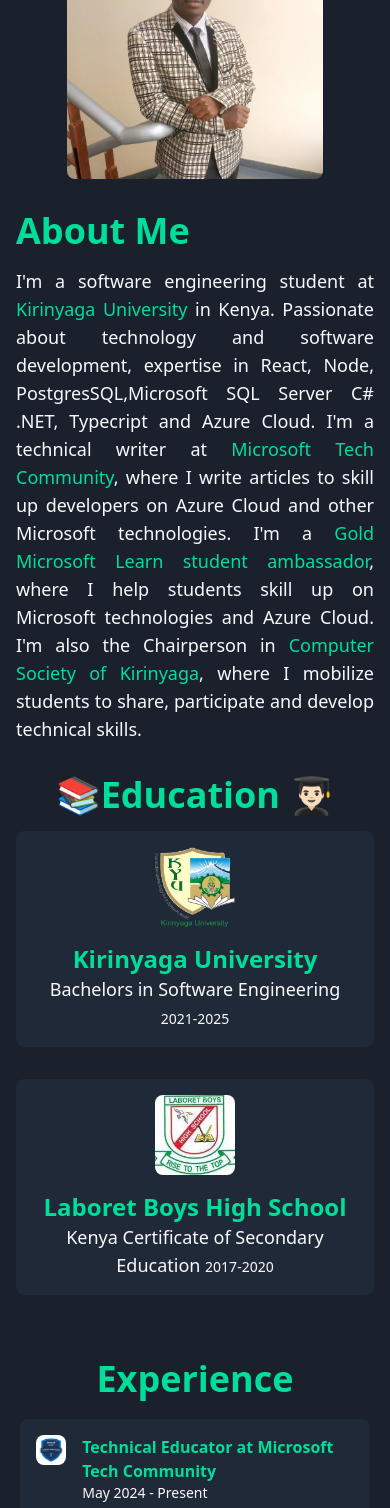
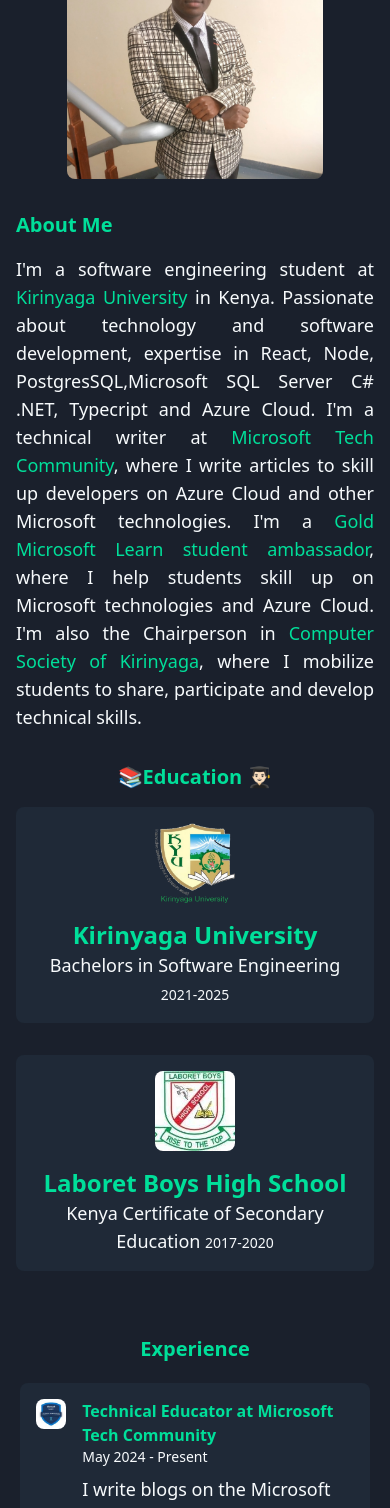
Before and after one commit to kemboi590/portfolio-website, a React (Vite) app: page / in a window 390 px wide. Shown: the part 432-1940 px from the top of the page. Built offline with nearby package versions, Linux system fonts and the light colour scheme.

Commit message:
page title to be responsive

```diff
--- a/src/pages/3.About/About.tsx
+++ b/src/pages/3.About/About.tsx
@@ -2,7 +2,7 @@
 const About = () => {
     return (
         <section className="flex flex-col  h-fit  pb-8 px-4 md:px-8">
-            <h1 className="text-4xl font-bold text-[#00df9a] pb-4 ">About Me</h1>
+            <h1 className="text-xl md:text-4xl font-bold text-[#00df9a] pb-4 ">About Me</h1>
             <p className="text-lg 2xl:text-xl leading-7  text-text-light text-justify w-full md:w-3/4 h-fit">
                 I'm a software engineering student at <a href="https://www.kyu.ac.ke/" target="_blank" className="text-[#00df9a] ">Kirinyaga University</a> in Kenya.
                 Passionate about technology and software development, expertise in React, Node, PostgresSQL,Microsoft SQL Server C# .NET, Typecript and Azure Cloud.
--- a/src/pages/4.Education/Education.tsx
+++ b/src/pages/4.Education/Education.tsx
@@ -4,7 +4,7 @@
 export const Education = () => {
     return (
         <section id="education" className="flex flex-col h-fit pb-8 px-4 md:px-8 text-text-light">
-            <h1 className="text-4xl font-bold text-[#00df9a] text-center">📚Education 👨🏻‍🎓</h1>
+            <h1 className="text-xl md:text-4xl font-bold text-[#00df9a] text-center">📚Education 👨🏻‍🎓</h1>
 
             <div className="flex flex-col md:flex-row justify-center items-center h-fit gap-4 md:gap-8 xl:gap-30 md:pt-[3.5rem] pb-8 text-text-light relative">
                 <div className="bg-gray-800 rounded-lg p-4 mt-4 w-full md:w-[40%] cursor-pointer transform transition duration-300 hover:-translate-y-3 ">
--- a/src/pages/5.Experience/Experience.tsx
+++ b/src/pages/5.Experience/Experience.tsx
@@ -3,7 +3,7 @@
 export const Experience = () => {
     return (
         <div id="experience">
-            <h1 className='text-4xl font-bold text-[#00df9a] text-center'>  Experience</h1>
+            <h1 className='text-xl md:text-4xl font-bold text-[#00df9a] text-center'>  Experience</h1>
             <div className='flex flex-col p-5 md:flex-wrap md:flex-row justify-center items-center h-fit gap-4 md:gap-8 xl:gap-10 md:pt-[3.5rem] pb-8 text-text-light'>
                 {ExperienceData.map((experience) => {
                     return (
--- a/src/pages/6.LicenseCert/LicenseCert.tsx
+++ b/src/pages/6.LicenseCert/LicenseCert.tsx
@@ -3,7 +3,7 @@
 export const LicenseCert = () => {
   return (
     <>
-      <h1 className='text-4xl font-bold text-[#00df9a] text-center'> 🥇 Licenses & Certifications 🏆</h1>
+      <h1 className='text-xl md:text-4xl font-bold text-[#00df9a] text-center'> 🥇 Licenses & Certifications 🏆</h1>
       <div className='flex flex-col md:flex-row p-5 md:flex-wrap justify-center items-center h-fit gap-4 md:gap-12 md:pt-24 pb-10 text-text-light '>
         {CertificationData.map((certification) => {
           return (
--- a/src/pages/7.Technologies/Technologies.tsx
+++ b/src/pages/7.Technologies/Technologies.tsx
@@ -3,7 +3,7 @@
 export const Technologies = () => {
   return (
     <>
-      <h1 className='text-4xl font-bold text-[#00df9a] text-center pt-8 pb-12'> 🖥 Technologies 💡</h1>
+      <h1 className='text-xl md:text-4xl font-bold text-[#00df9a] text-center pt-8 pb-12'> 🖥 Technologies 💡</h1>
       <div className='flex flex-wrap justify-center items-center p-5 gap-4 md:gap-8'>
         {TechnologiesData.map((tech) => (
           <div key={tech.id} className='relative group w-[45%] border-2 bg-white  md:w-[15%] p-4 rounded-lg cursor-pointer transform transition duration-300 hover:-translate-y-1'>
```
